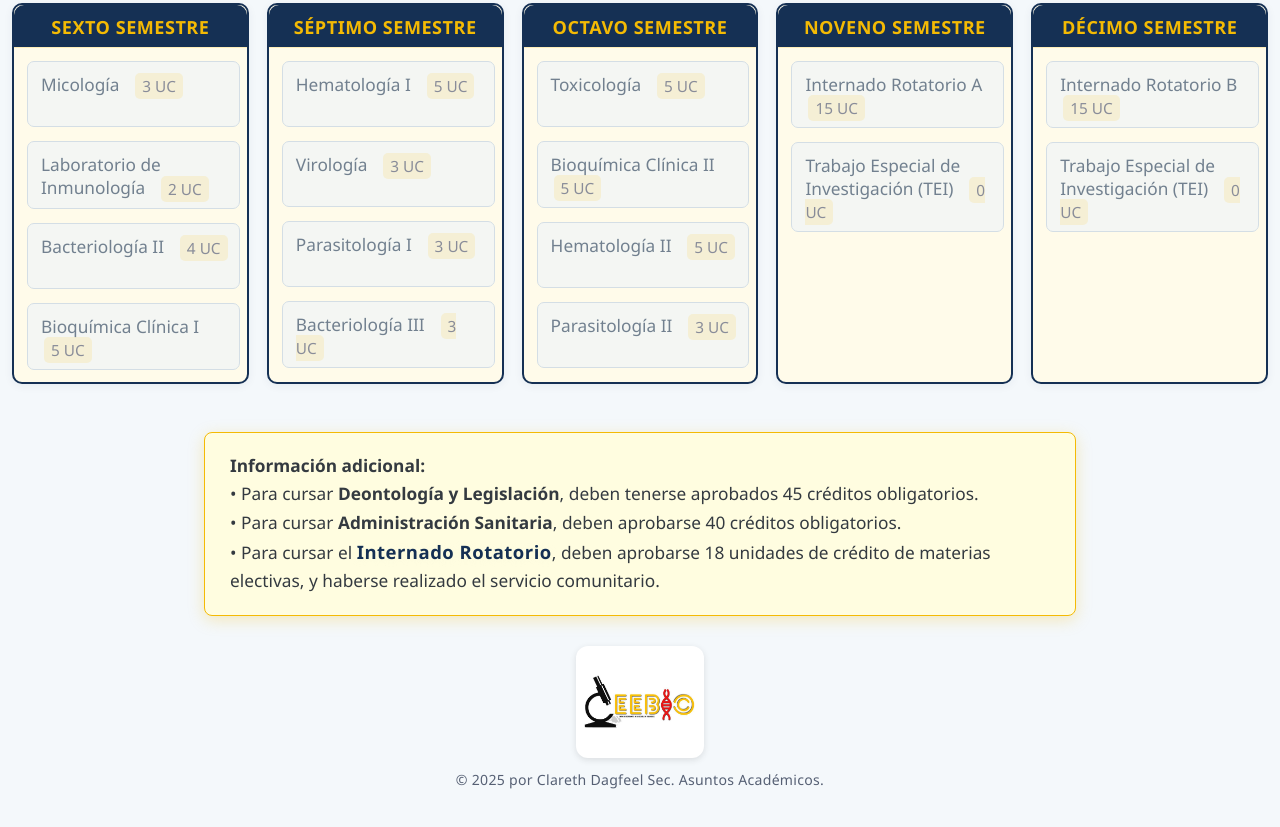
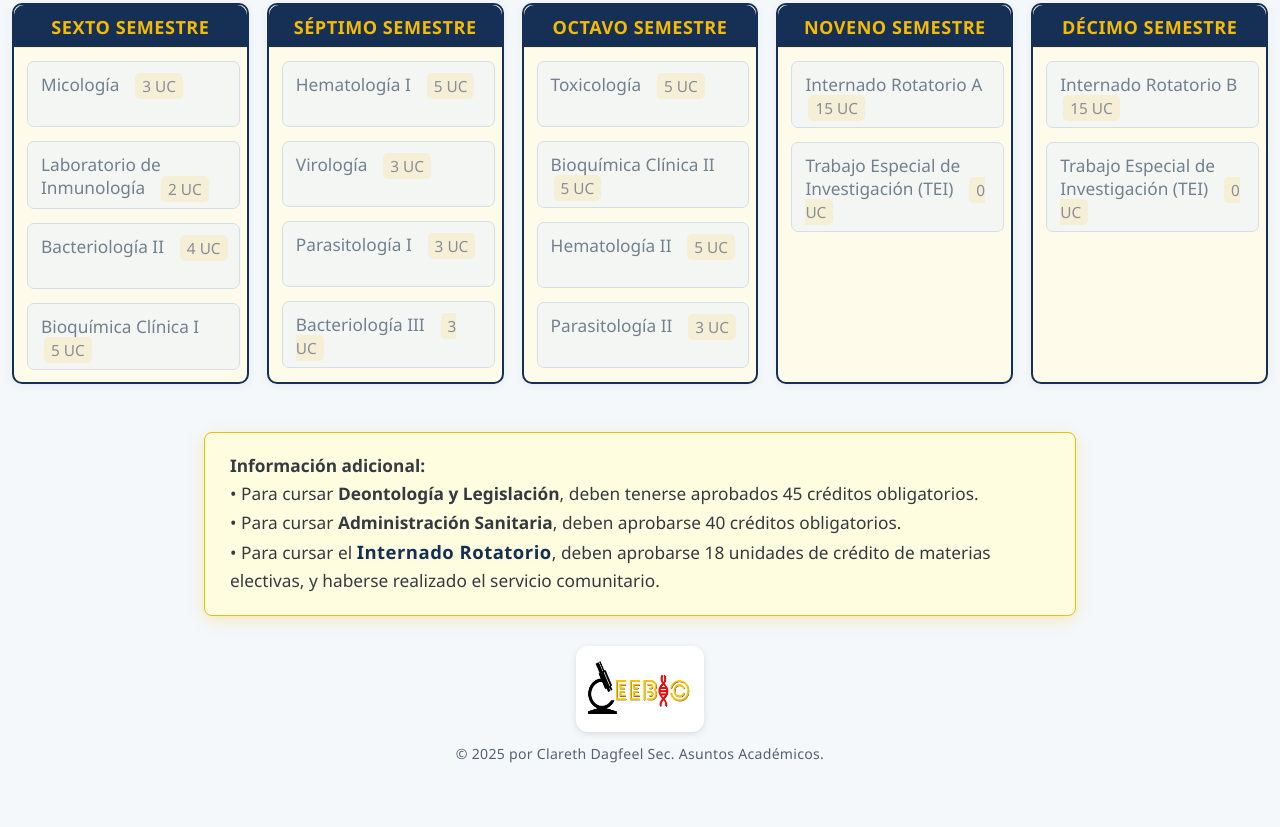
Before and after one commit to clarethdg/prueba, a plain HTML site: page index.html in a window 1280 px wide. Shown: the part 821-1648 px from the top of the page. Drawn offline with Linux system fonts and the light colour scheme.

Commit message:
Update index9.html

```diff
--- a/index.html
+++ b/index.html
@@ -266,7 +266,7 @@
     • Para cursar el <b class="ir">Internado Rotatorio</b>, deben aprobarse 18 unidades de crédito de materias electivas, y haberse realizado el servicio comunitario.
   </div>
   <div class="logos-ucv" aria-label="Logo CEEBIO y derechos de autor">
-    <img src="logo-ceebio.jpg" alt="Logo CEEBIO" class="logo-ceebio" />
+    <img src="logo del CEEBIO.PNG" alt="Logo CEEBIO" class="logo-ceebio" />
     <div class="copyright">© 2025 por Clareth Dagfeel Sec. Asuntos Académicos.</div>
   </div>
   <script>
```
